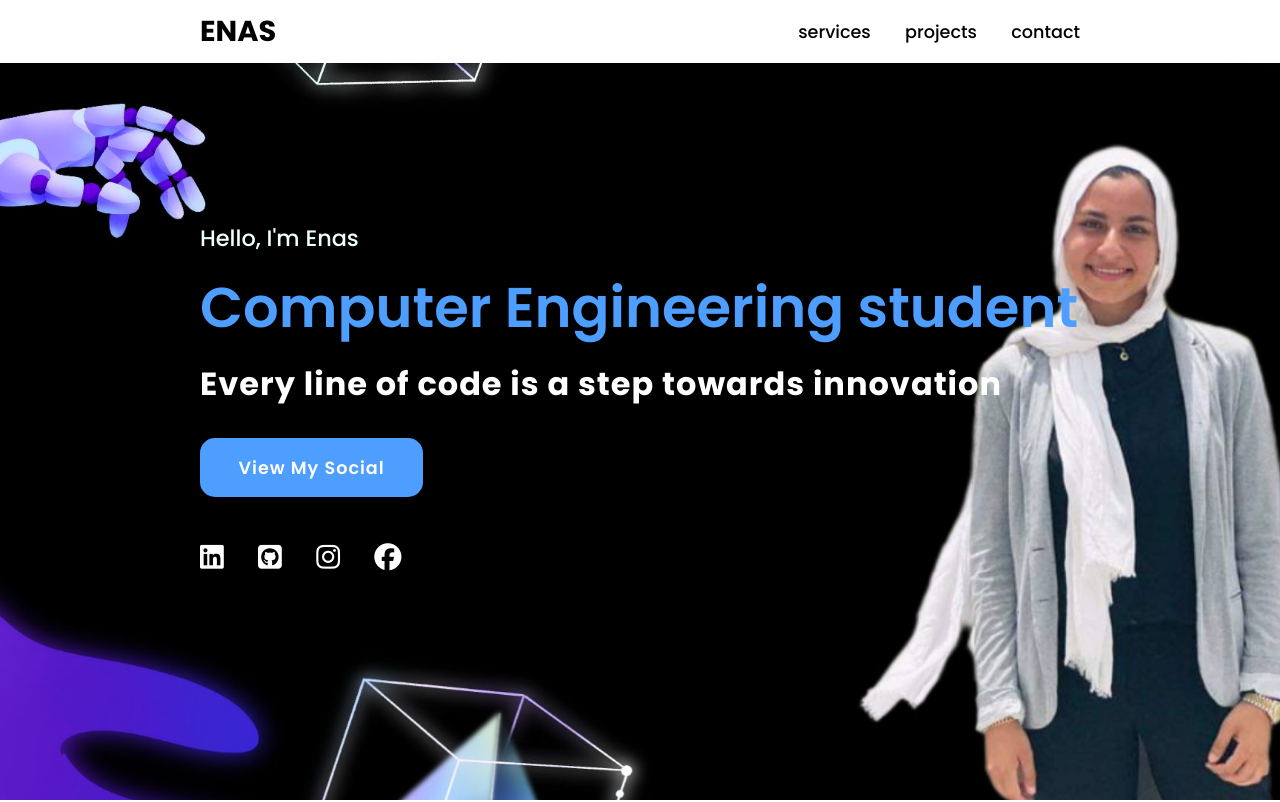
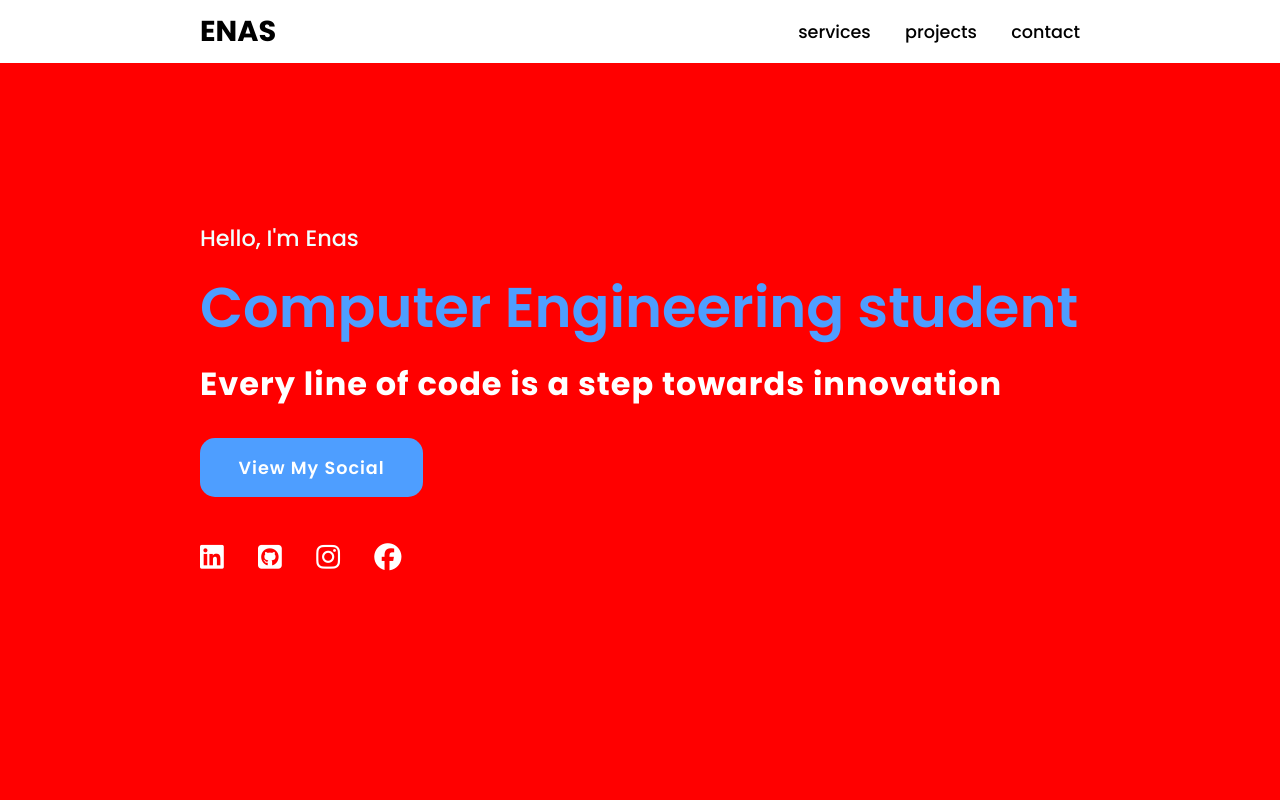
Before and after one commit to aboalaamo/portfolio-1, a plain HTML site: page portfolio1/index.html in a window 1280 px wide. Shown: the top 802 px of the page. Drawn offline with Linux system fonts and the light colour scheme.

Commit message:
Update style.css

```diff
--- a/portfolio1/css/style.css
+++ b/portfolio1/css/style.css
@@ -41,7 +41,8 @@ section {
     width: 100%;
     display: flex;
     align-items: center;
-    background-image: url("../photos/Blue Futuristic Illustrative Artificial Intelligence Project Presentation_20240812_024710_٠٠٠٠.jpg") ;
+/*     background-image: url("../photos/Blue Futuristic Illustrative Artificial Intelligence Project Presentation_20240812_024710_٠٠٠٠.jpg") ; */
+    background-color: red;
     background-repeat:no-repeat  ;
     background-size:cover;
     background-position: center;
@@ -253,6 +254,7 @@ section{
 @media (max-width:300px){
     .main{
         background-size: 100% 100vh;
+        background-color: green;
     }
     body{
         font-size: 10px;
```
